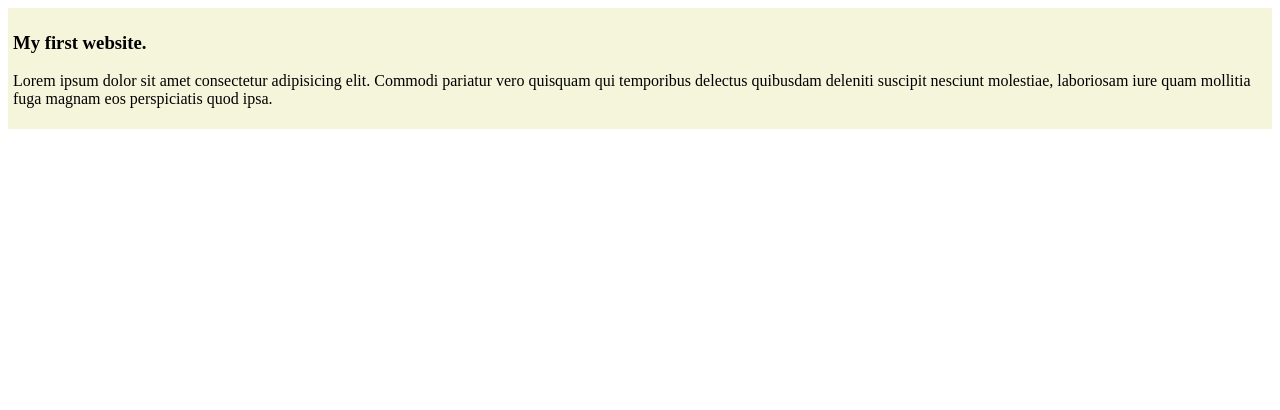
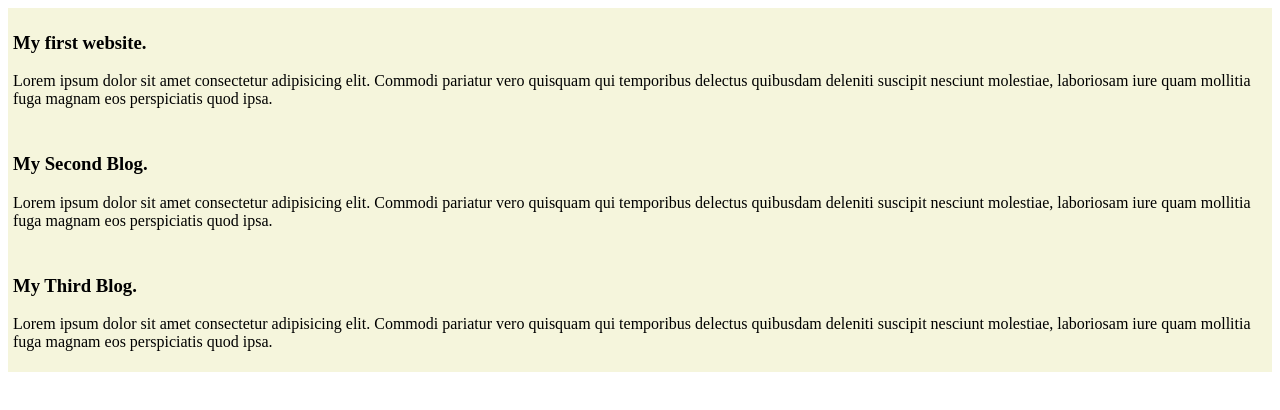
Before and after one commit to raihanahid/my-simple-website, a plain HTML site: page index.html in a window 1280 px wide. Drawn offline with Linux system fonts and the light colour scheme.

Commit message:
added sec and third blog

```diff
--- a/index.html
+++ b/index.html
@@ -19,6 +19,26 @@
       ipsa.
     </p>
   </div>
+  <div>
+    <h3>
+      My Second Blog.
+    </h3>
+    <p>
+      Lorem ipsum dolor sit amet consectetur adipisicing elit. Commodi pariatur vero quisquam qui temporibus delectus
+      quibusdam deleniti suscipit nesciunt molestiae, laboriosam iure quam mollitia fuga magnam eos perspiciatis quod
+      ipsa.
+    </p>
+  </div>
+  <div>
+    <h3>
+      My Third Blog.
+    </h3>
+    <p>
+      Lorem ipsum dolor sit amet consectetur adipisicing elit. Commodi pariatur vero quisquam qui temporibus delectus
+      quibusdam deleniti suscipit nesciunt molestiae, laboriosam iure quam mollitia fuga magnam eos perspiciatis quod
+      ipsa.
+    </p>
+  </div>
 </body>
 
 </html>
```
